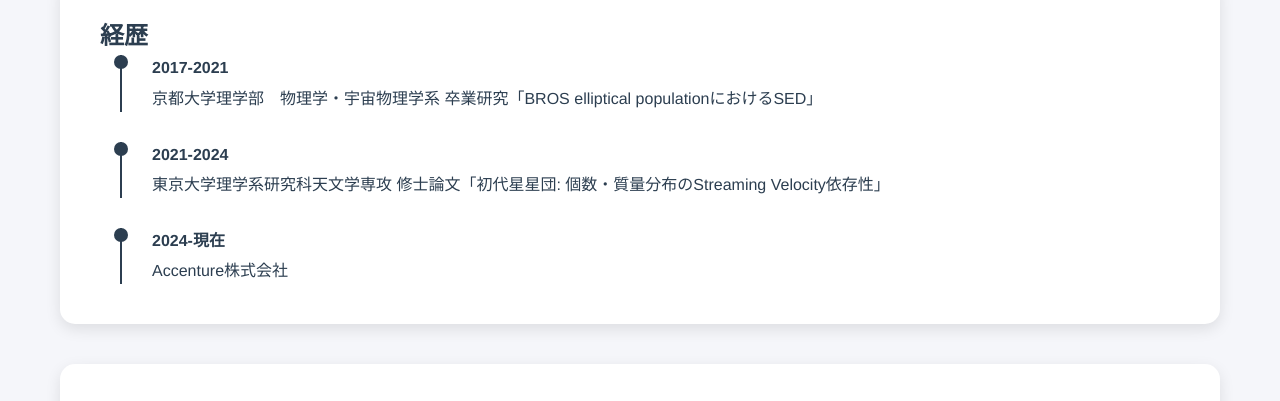
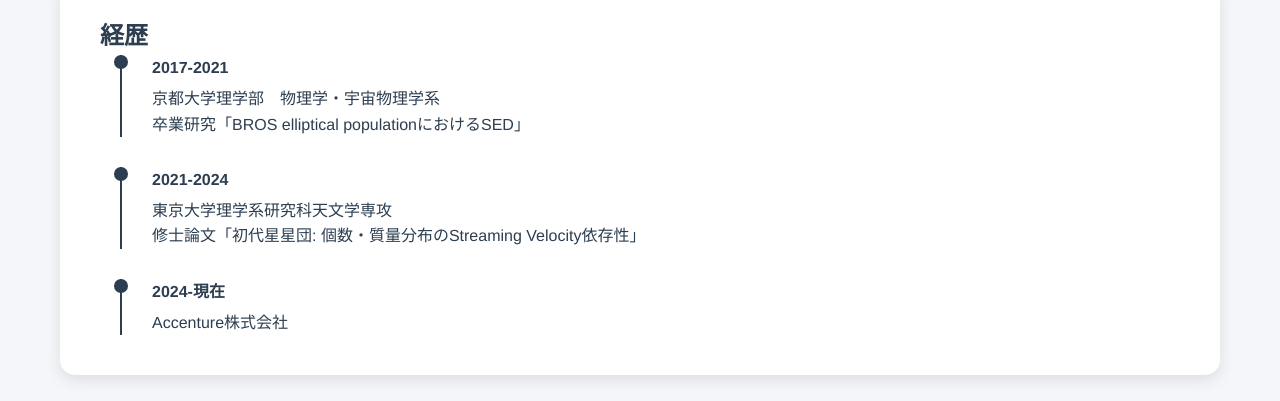
Before and after one commit to yusukesakai0925/portfolio202507, a plain HTML site: page index.html in a window 1280 px wide. Shown: the part 2384-2785 px from the top of the page. Drawn offline with Linux system fonts and the light colour scheme; no server answers.

Commit message:
minor text fix

```diff
--- a/index.html
+++ b/index.html
@@ -53,7 +53,7 @@
                 </div>
                 <div class="accordion-item">
                     <div class="accordion-header">
-                        小売業 POS系システム導入
+                        シーシャ店 POS系システム導入
                         <span class="icon">+</span>
                     </div>
                     <div class="accordion-content">
@@ -171,15 +171,15 @@
                 <div class="timeline-item">
                     <div class="year">2017-2021</div>
                     <div class="description">
-                        京都大学理学部　物理学・宇宙物理学系
-                        卒業研究「BROS elliptical populationにおけるSED」
+                        <p>京都大学理学部　物理学・宇宙物理学系</p>
+                        <p>卒業研究「BROS elliptical populationにおけるSED」</p>
                     </div>
                 </div>
                 <div class="timeline-item">
                     <div class="year">2021-2024</div>
                     <div class="description">
-                        東京大学理学系研究科天文学専攻
-                        修士論文「初代星星団: 個数・質量分布のStreaming Velocity依存性」
+                        <p>東京大学理学系研究科天文学専攻</p>
+                        <p>修士論文「初代星星団: 個数・質量分布のStreaming Velocity依存性」</p>
                     </div>
                 </div>
                 <div class="timeline-item">
```
